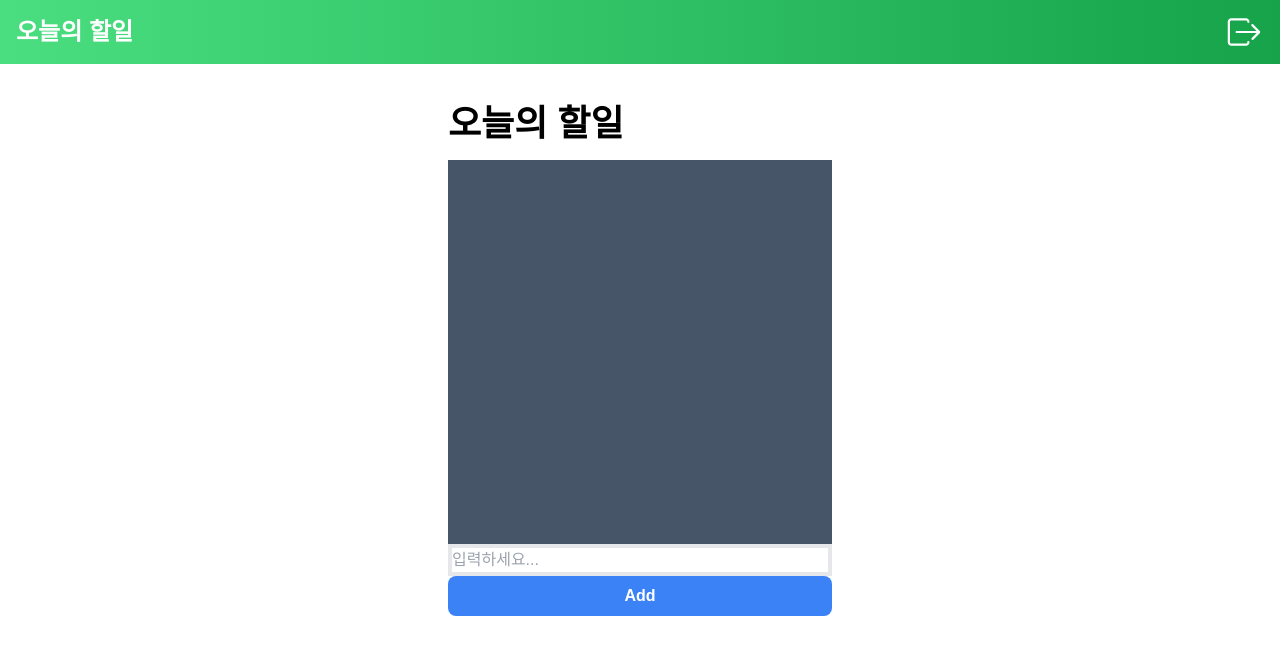
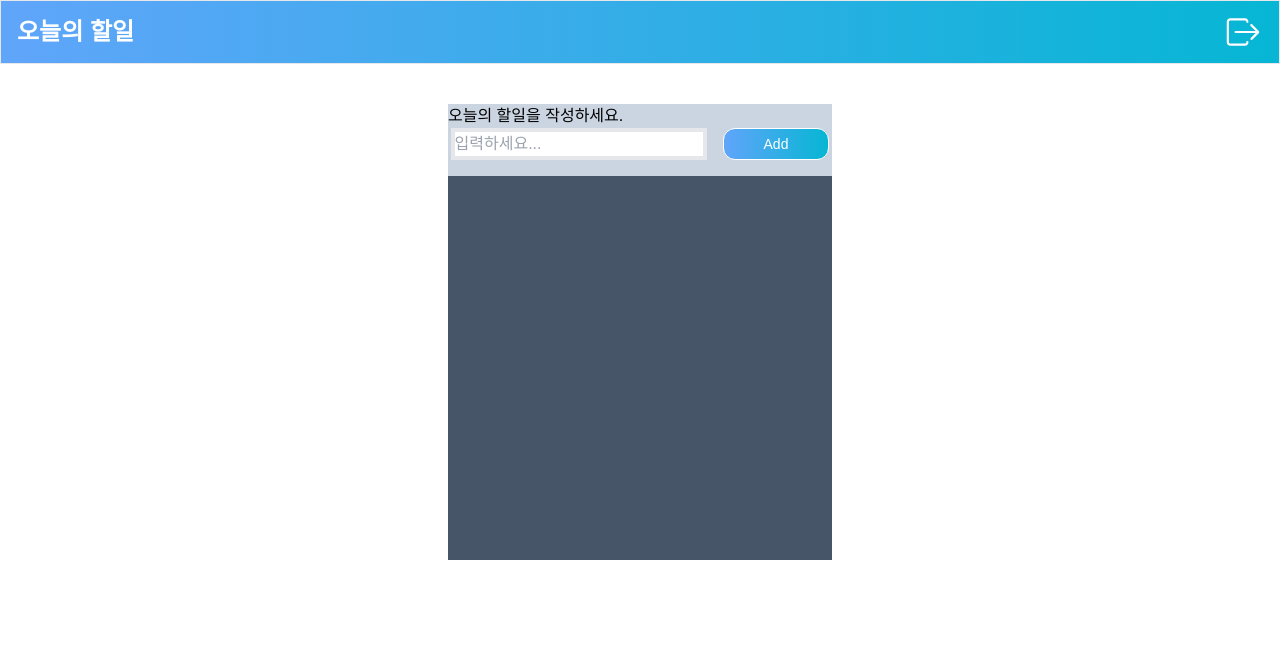
Before and after one commit to alexjungdev/Todays-To-Do-Public, a Next.js app: page / in a window 1280 px wide. Shown: the top 654 px of the page. Built offline with nearby package versions, Linux system fonts and the light colour scheme; a web font is replaced by a local one.

Commit message:
design: header / but 색상 변경

```diff
--- a/app/page.tsx
+++ b/app/page.tsx
@@ -16,9 +16,9 @@ export default function Home() {
   const [input, setInput] = useState('');
 
 
-  useEffect(()=>{
+  useEffect(() => {
     console.log(input);
-  },[input])
+  }, [input])
 
   const AddTodo = () => {
     console.log(input);
@@ -40,8 +40,23 @@ export default function Home() {
 
   return (
     <main className="w-screen flex items-center justify-center">
-      <div className="flex flex-col justify-center">
-        <text className="text-4xl font-bold">오늘의 할일</text>
+      <div className="flex flex-col justify-center bg-slate-300">
+
+        <text className="text">오늘의 할일을 작성하세요.</text>
+        <div className="flex flex-row justify-center">
+          <input
+            className="input"
+            placeholder="입력하세요..."
+            value={input}
+            onChange={(e) => setInput(e.target.value)}
+          />
+          <button
+            className="btn btn-normal"
+            onClick={AddTodo}
+          >
+            Add
+          </button>
+        </div>
         <div className="mt-4 flex flex-col justify-center">
           <div className="to-do">
             {todos.map((todo) => (
@@ -51,20 +66,6 @@ export default function Home() {
               </div>
             ))}
           </div>
-          <div className="flex flex-col justify-center">
-            <input
-              className="border-4"
-              placeholder="입력하세요..."
-              value={input}
-              onChange={(e) => setInput(e.target.value)}
-            />
-            <button
-              className="bg-blue-500 hover:bg-blue-700 text-white font-bold rounded-lg px-4 py-2"
-              onClick={AddTodo}
-            >
-              Add
-            </button>
-          </div>
         </div>
       </div>
     </main>
--- a/components/header.tsx
+++ b/components/header.tsx
@@ -4,7 +4,7 @@ import { IoIosLogOut } from "react-icons/io";
 
 export default function Header() {
     return (
-        <header className="bg-gradient-to-r from-green-400 to-green-600 h-16 flex items-center px-4">
+        <header className="h-16 flex items-center px-4">
             <text className="text-white text-2xl font-bold">오늘의 할일</text>
             <nav className="ml-auto flex space-x-4">
                 <IoIosLogOut size={40} color="white" />
--- a/globals.css
+++ b/globals.css
@@ -8,7 +8,7 @@
   }
 
   header {
-    @apply mb-10;
+    @apply mb-10 bg-gradient-to-r from-blue-400 to-cyan-500 border;
   }
 
   button {
@@ -31,7 +31,7 @@
   }
 
   .btn-normal {
-    @apply  text-white bg-gradient-to-r from-green-400 to-green-500 border border-black;
+    @apply  text-white bg-gradient-to-r from-blue-400 to-cyan-500 border border-white;
   }
 
   .btn-warning {
@@ -41,4 +41,8 @@
   .to-do {
     @apply w-96 h-96 bg-slate-600;
   }
+
+  .input {
+    @apply w-2/3 mr-4 border-4;
+  }
 }
```
